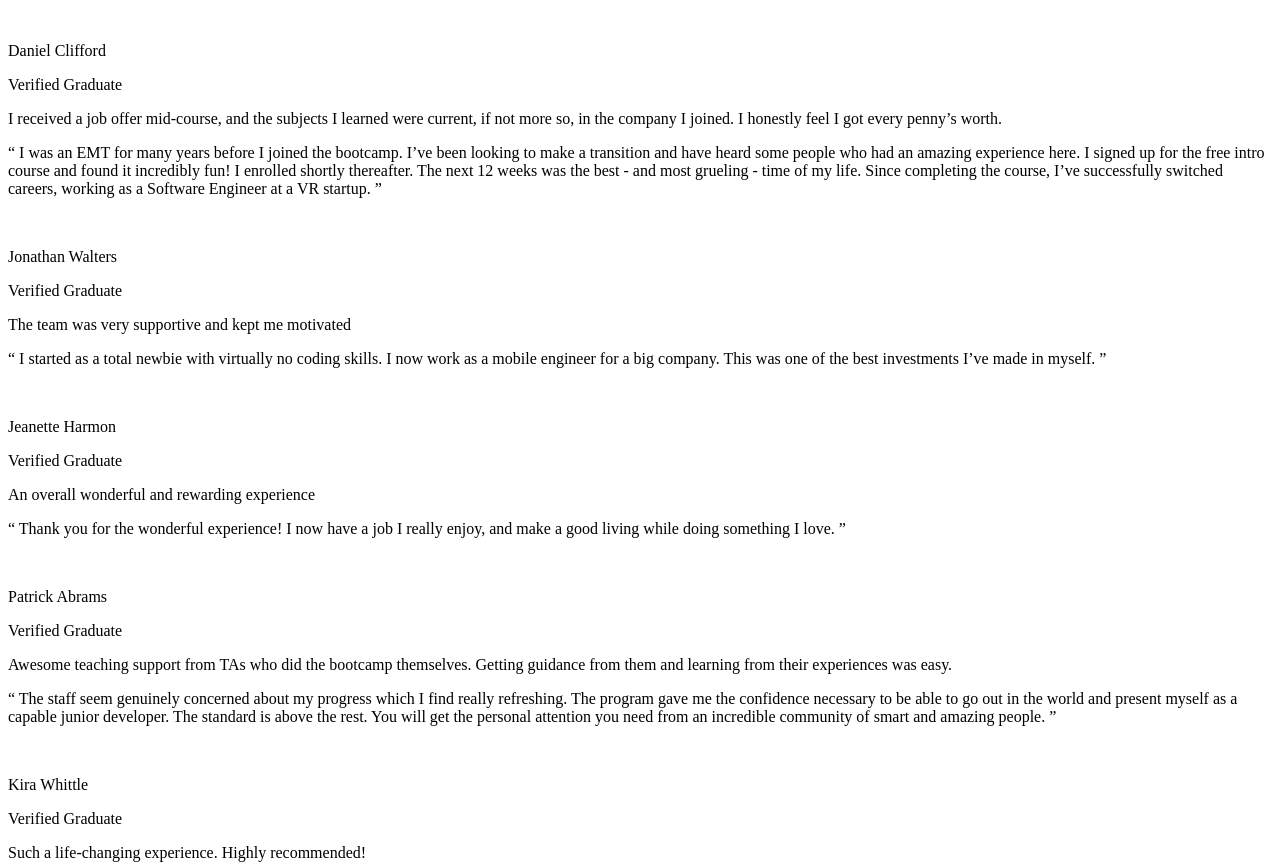
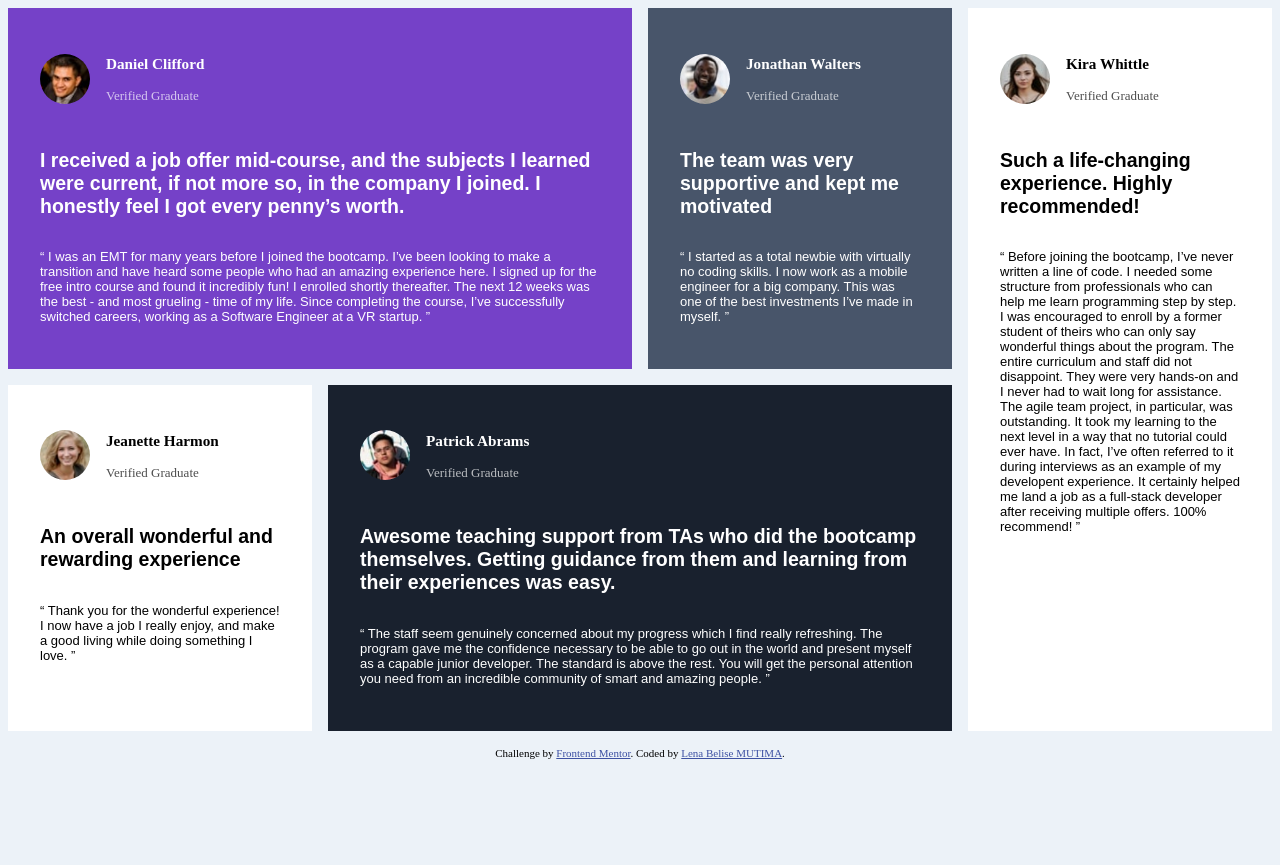
Before and after one commit to lena-bel/testimonials-frontendmentor, a website: page public/index.html in a window 1280 px wide. Shown: the top 865 px of the page. After the commit the page ends 800 px from the top, so only its background shows below. Drawn offline with Linux system fonts and the light colour scheme; a web font is replaced by a local one.

Commit message:
rearranged html and added styles

```diff
--- /dev/null
+++ b/app/sass/_base.scss
@@ -0,0 +1,54 @@
+@import "variables";
+@import "utilis";
+// *{
+//     margin: 0;
+// }
+body{
+    font-size: 13px;
+    background-color: $body-bc;
+}
+article{
+    padding: 2rem;
+}
+#daniel{
+    background-color: $daniel-bc;
+    color: white;
+}
+#jonathan{
+    background-color: $jonathan-bc;
+    color: white;
+}
+#kira, #jeanette{
+    background-color: $kira-jeanette;
+}
+#patrick{
+    background-color: $pattric-bc;
+    color: white;
+}
+img{
+    height: 50px;
+    width: 50px;
+    border-radius: 50%;
+}
+article>h2{
+    @include my-font;
+    padding: 15px 0;
+}
+article .special{
+    @include my-special-font;
+}
+#daniel section p{
+    color: rgba(255, 255, 255, 70%);
+}
+#jonathan section p{
+    color: rgba(255, 255, 255, 70%);
+}
+#patrick section p{
+    color: rgba(255, 255, 255, 70%);
+}
+#kira section p{
+    color: rgba(0, 0, 0, 70%);
+}
+#jeanette section p{
+    color: rgba(0, 0, 0, 70%);
+}
--- /dev/null
+++ b/app/sass/_layout.scss
@@ -0,0 +1,62 @@
+article section div{
+    display: inline-block;
+}
+article section{
+    display: flex;
+    align-items: center;
+    gap: 1rem;
+}
+@media screen and (min-width: 1023px) {
+
+    main{
+        display: grid;
+        grid-template-columns: repeat(4, 1fr);
+        gap: 1rem;
+        margin-left: auto;
+        margin-right: auto;
+        place-self: center;
+        grid-auto-flow: dense;
+    }
+    #daniel{
+        grid-area: 1/1/2/3;
+    }
+    #jonathan{
+        grid-area: 1/3/2/4;
+    }
+    #kira{
+        grid-area: 1/4/3/5;
+    }
+    #jeanette{
+        grid-area: 2/1/3/2;
+    }
+    #patrick{
+        grid-area: 2/2/3/4;
+    }
+
+}
+@media screen and (max-width: 767px) and (min-width: 320px) {
+    main{
+        display: grid;
+        grid-template-rows: 1fr;
+        gap: 1rem;
+        margin-left: auto;
+        margin-right: auto;
+        place-self: center;
+    }
+    #daniel{
+        grid-row: 1 span 2;
+    }
+    #jonathan{
+        grid-row: 3 span 1;
+    }
+    #kira{
+        grid-row: 6 span 2;
+    }
+    #jeanette{
+        grid-row: 4 span 1;
+    }
+    #patrick{
+        grid-row: 5 span 2;
+    }
+
+}
--- /dev/null
+++ b/app/sass/_utilis.scss
@@ -0,0 +1,8 @@
+@mixin my-special-font{
+    font-family: "Barlow Semi Condensed", sans-serif;
+    font-weight: 500;
+}
+@mixin my-font{
+    font-family: "Barlow Semi Condensed", sans-serif;
+    font-weight: 600;
+}
--- /dev/null
+++ b/app/sass/_variables.scss
@@ -0,0 +1,6 @@
+$body-bc: hsl(210, 46%, 95%);
+$kira-jeanette: hsl(0, 0%, 100%);
+$daniel-bc: hsl(263, 55%, 52%);
+$jonathan-bc:  hsl(217, 19%, 35%);
+$pattric-bc: hsl(219, 29%, 14%);
+$specialtext-color:  hsl(0, 0%, 81%);
--- a/app/sass/main.scss
+++ b/app/sass/main.scss
@@ -0,0 +1,4 @@
+@import "variables";
+@import "utilis";
+@import "base";
+@import "layout";
--- a/public/index.html
+++ b/public/index.html
@@ -11,6 +11,10 @@
       sizes="32x32"
       href="./images/favicon-32x32.png"
     />
+    <link
+      rel="stylesheet"
+      href="https://fonts.google.com/specimen/Barlow+Semi+Condensed"
+    />
 
     <title>Frontend Mentor | [Challenge Name Here]</title>
     <link rel="stylesheet" href="style.css" />
@@ -20,6 +24,7 @@
       .attribution {
         font-size: 11px;
         text-align: center;
+        padding-top: 1rem;
       }
       .attribution a {
         color: hsl(228, 45%, 44%);
@@ -27,39 +32,43 @@
     </style>
   </head>
   <body>
+    <main>
       <article id="daniel">
         <section>
-        <img />
+          <img src="images/image-daniel.jpg" alt="Daniels' profile picture" />
           <div>
-          <p>Daniel Clifford</p>
+            <h3>Daniel Clifford</h3>
             <p>Verified Graduate</p>
           </div>
         </section>
-      <p>
+        <h2>
           I received a job offer mid-course, and the subjects I learned were
-        current, if not more so, in the company I joined. I honestly feel I got
-        every penny’s worth.
-      </p>
-      <p>
+          current, if not more so, in the company I joined. I honestly feel I
+          got every penny’s worth.
+        </h2>
+        <p class="special">
           “ I was an EMT for many years before I joined the bootcamp. I’ve been
           looking to make a transition and have heard some people who had an
-        amazing experience here. I signed up for the free intro course and found
-        it incredibly fun! I enrolled shortly thereafter. The next 12 weeks was
-        the best - and most grueling - time of my life. Since completing the
-        course, I’ve successfully switched careers, working as a Software
-        Engineer at a VR startup. ”
+          amazing experience here. I signed up for the free intro course and
+          found it incredibly fun! I enrolled shortly thereafter. The next 12
+          weeks was the best - and most grueling - time of my life. Since
+          completing the course, I’ve successfully switched careers, working as
+          a Software Engineer at a VR startup. ”
         </p>
       </article>
       <article id="jonathan">
         <section>
-        <img />
+          <img
+            src="images/image-jonathan.jpg"
+            alt="jonathan's profile picture"
+          />
           <div>
-          <p>Jonathan Walters</p>
+            <h3>Jonathan Walters</h3>
             <p>Verified Graduate</p>
           </div>
         </section>
-      <p>The team was very supportive and kept me motivated</p>
-      <p>
+        <h2>The team was very supportive and kept me motivated</h2>
+        <p class="special">
           “ I started as a total newbie with virtually no coding skills. I now
           work as a mobile engineer for a big company. This was one of the best
           investments I’ve made in myself. ”
@@ -67,31 +76,35 @@
       </article>
       <article id="jeanette">
         <section>
-        <img />
+          <img
+            src="images/image-jeanette.jpg"
+            alt="jeanette's profile picture"
+          />
           <div>
-          <p>Jeanette Harmon</p>
+            <h3>Jeanette Harmon</h3>
             <p>Verified Graduate</p>
           </div>
         </section>
-      <p>An overall wonderful and rewarding experience</p>
-      <p>
+        <h2>An overall wonderful and rewarding experience</h2>
+        <p class="special">
           “ Thank you for the wonderful experience! I now have a job I really
           enjoy, and make a good living while doing something I love. ”
         </p>
       </article>
       <article id="patrick">
         <section>
-        <img />
+          <img src="images/image-patrick.jpg" alt="patrick's profile picture" />
           <div>
-          <p>Patrick Abrams</p>
+            <h3>Patrick Abrams</h3>
             <p>Verified Graduate</p>
           </div>
         </section>
-      <p>
+        <h2>
           Awesome teaching support from TAs who did the bootcamp themselves.
-        Getting guidance from them and learning from their experiences was easy.
-      </p>
-      <p>
+          Getting guidance from them and learning from their experiences was
+          easy.
+        </h2>
+        <p class="special">
           “ The staff seem genuinely concerned about my progress which I find
           really refreshing. The program gave me the confidence necessary to be
           able to go out in the world and present myself as a capable junior
@@ -102,27 +115,28 @@
       </article>
       <article id="kira">
         <section>
-        <img />
+          <img src="images/image-kira.jpg" alt="Kira's profile picture" />
           <div>
-          <p>Kira Whittle</p>
+            <h3>Kira Whittle</h3>
             <p>Verified Graduate</p>
           </div>
         </section>
-      <p>Such a life-changing experience. Highly recommended!</p>
-      <p>
+        <h2>Such a life-changing experience. Highly recommended!</h2>
+        <p class="special">
           “ Before joining the bootcamp, I’ve never written a line of code. I
           needed some structure from professionals who can help me learn
-        programming step by step. I was encouraged to enroll by a former student
-        of theirs who can only say wonderful things about the program. The
-        entire curriculum and staff did not disappoint. They were very hands-on
-        and I never had to wait long for assistance. The agile team project, in
-        particular, was outstanding. It took my learning to the next level in a
-        way that no tutorial could ever have. In fact, I’ve often referred to it
-        during interviews as an example of my developent experience. It
-        certainly helped me land a job as a full-stack developer after receiving
-        multiple offers. 100% recommend! ”
+          programming step by step. I was encouraged to enroll by a former
+          student of theirs who can only say wonderful things about the program.
+          The entire curriculum and staff did not disappoint. They were very
+          hands-on and I never had to wait long for assistance. The agile team
+          project, in particular, was outstanding. It took my learning to the
+          next level in a way that no tutorial could ever have. In fact, I’ve
+          often referred to it during interviews as an example of my developent
+          experience. It certainly helped me land a job as a full-stack
+          developer after receiving multiple offers. 100% recommend! ”
         </p>
       </article>
+    </main>
 
     <div class="attribution">
       Challenge by
```
Also changed, not shown: public/style.css, 1 other file. Lines whose indentation alone changed are shown as unchanged.
